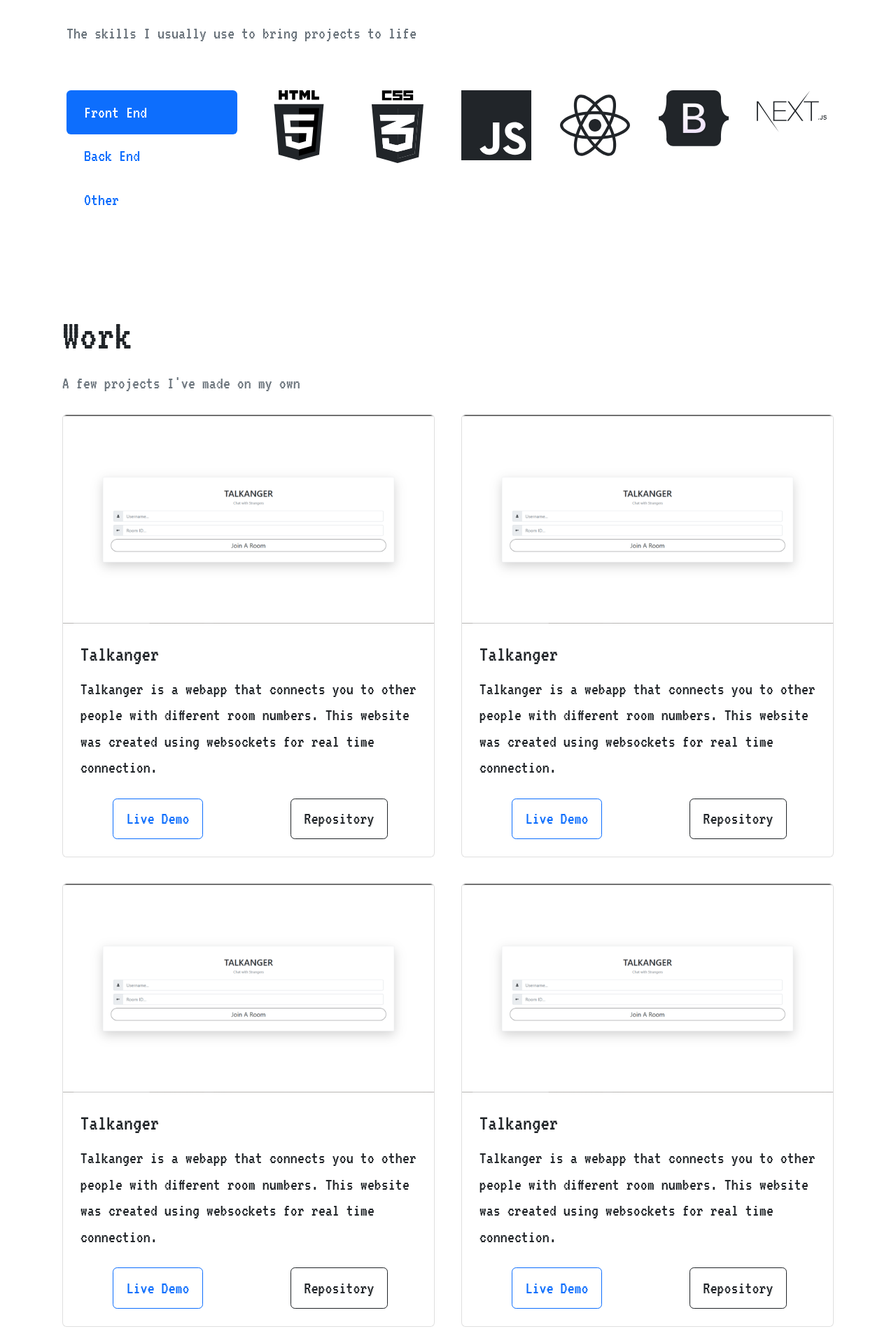
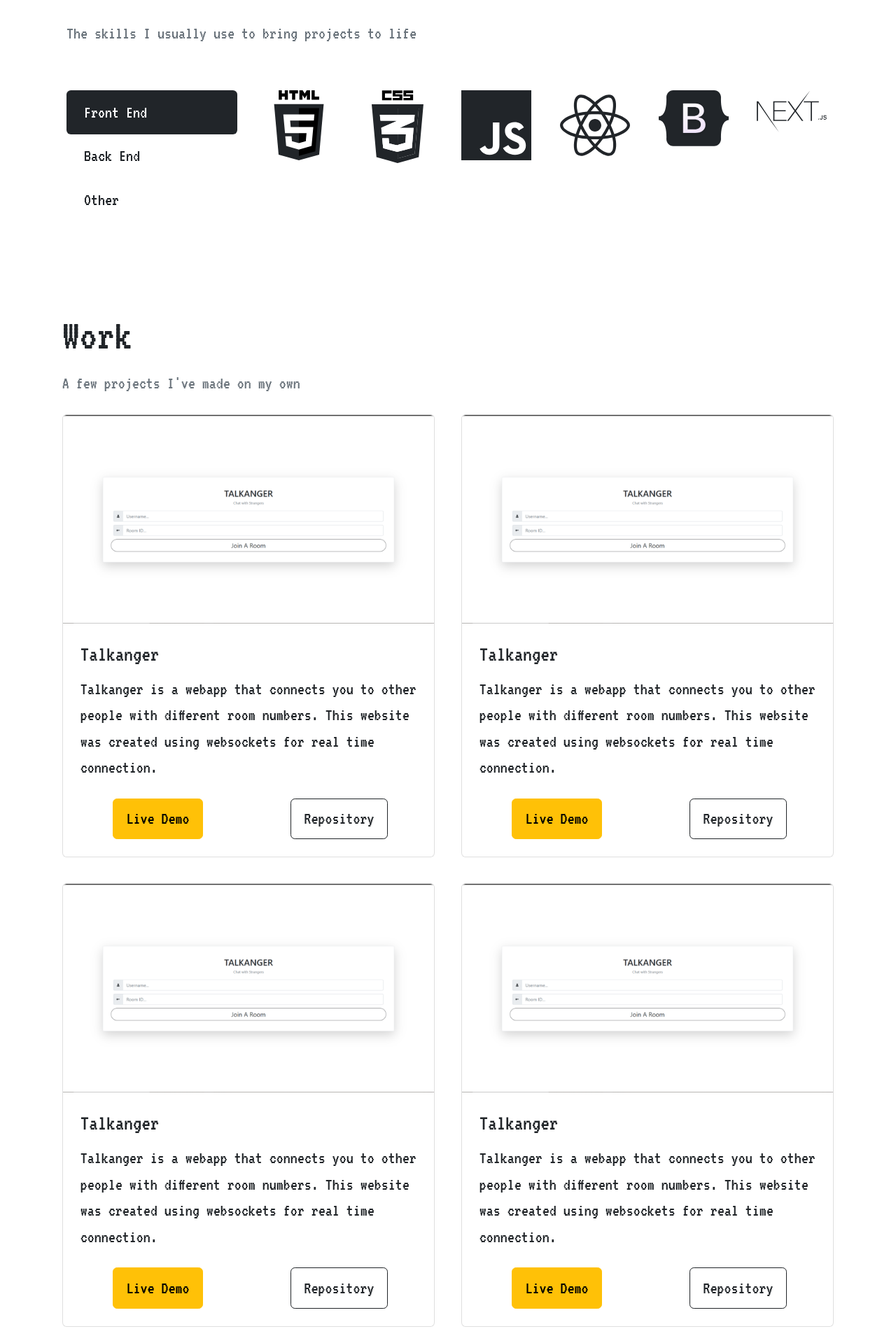
Before and after one commit to coronado03/personal-portfolio, a Next.js app: page / in a window 1280 px wide. Shown: the part 1721-3640 px from the top of the page at 70% size. Built offline with nearby package versions, Linux system fonts and the light colour scheme.

Commit message:
changed css colors

```diff
--- a/components/skills.js
+++ b/components/skills.js
@@ -18,22 +18,22 @@ export default function Skills() {
           <Tab.Container id="left-tabs-example" defaultActiveKey="first">
             <Row className="mt-4">
               <Col sm={3} className="mb-3">
-                <Nav variant="pills" className="flex-column ">
+                <Nav variant="pills" className="flex-column">
                   <Nav.Item>
-                    <Nav.Link eventKey="first">Front End</Nav.Link>
+                    <Nav.Link className="black" eventKey="first">Front End</Nav.Link>
                   </Nav.Item>
                   <Nav.Item>
-                    <Nav.Link eventKey="second">Back End</Nav.Link>
+                    <Nav.Link className="black" eventKey="second">Back End</Nav.Link>
                   </Nav.Item>
                   <Nav.Item>
-                    <Nav.Link eventKey="third">Other</Nav.Link>
+                    <Nav.Link className="black" eventKey="third">Other</Nav.Link>
                   </Nav.Item>
                 </Nav>
               </Col>
               <Col sm={9}>
                 <Tab.Content>
                   <Tab.Pane eventKey="first">
-                    <Row xs={2} lg={6}>
+                    <Row className="gy-3" xs={2} lg={6}>
                       <Col>
                         <Image
                           src="\skill-images\HTML5.svg"
@@ -77,7 +77,7 @@ export default function Skills() {
                   </Tab.Pane>
 
                   <Tab.Pane eventKey="second">
-                    <Row xs={2} lg={6}>
+                    <Row className="gy-3" xs={2} lg={6}>
                       <Col>
                         <Image
                           src="\skill-images\NODEJS.svg"
@@ -112,7 +112,7 @@ export default function Skills() {
                   </Tab.Pane>
 
                   <Tab.Pane eventKey="third">
-                    <Row xs={2} lg={6}>
+                    <Row className="gy-3" xs={2} lg={6}>
                       <Col>
                         <Image
                           src="\skill-images\GIT.svg"
--- a/components/work.js
+++ b/components/work.js
@@ -35,7 +35,7 @@ export default function Work() {
                 </Card.Text>
                 <Row md={12}>
                   <Col className="justify-content-center text-center">
-                    <Button variant="outline-primary">Live Demo</Button>
+                    <Button variant="warning">Live Demo</Button>
                   </Col>
                   <Col className="justify-co<ntent-center text-center">
                     <Link href="https://github.com/coronado03/Talkanger/tree/main/global-chat">
@@ -59,7 +59,7 @@ export default function Work() {
                 </Card.Text>
                 <Row md={12}>
                   <Col className="justify-content-center text-center">
-                    <Button variant="outline-primary">Live Demo</Button>
+                    <Button variant="warning">Live Demo</Button>
                   </Col>
                   <Col className="justify-co<ntent-center text-center">
                     <Link href="https://github.com/coronado03/Talkanger/tree/main/global-chat">
@@ -83,7 +83,7 @@ export default function Work() {
                 </Card.Text>
                 <Row md={12}>
                   <Col className="justify-content-center text-center">
-                    <Button variant="outline-primary">Live Demo</Button>
+                    <Button variant="warning">Live Demo</Button>
                   </Col>
                   <Col className="justify-co<ntent-center text-center">
                     <Link href="https://github.com/coronado03/Talkanger/tree/main/global-chat">
@@ -107,7 +107,7 @@ export default function Work() {
                 </Card.Text>
                 <Row md={12}>
                   <Col className="justify-content-center text-center">
-                    <Button variant="outline-primary">Live Demo</Button>
+                    <Button variant="warning">Live Demo</Button>
                   </Col>
                   <Col className="justify-co<ntent-center text-center">
                     <Link href="https://github.com/coronado03/Talkanger/tree/main/global-chat">
--- a/pages/_app.js
+++ b/pages/_app.js
@@ -1,3 +1,4 @@
+import 'bootstrap/dist/css/bootstrap.min.css';
 import '../styles/main.css'
 
 function MyApp({ Component, pageProps }) {
--- a/pages/index.js
+++ b/pages/index.js
@@ -5,7 +5,7 @@ import Work from "../components/work";
 import Contact from "../components/contact";
 import Footer from "../components/footer";
 import About from "../components/about";
-import 'bootstrap/dist/css/bootstrap.min.css';
+
 
 export default function Home() {
   return (
--- a/styles/main.css
+++ b/styles/main.css
@@ -29,7 +29,12 @@
     height: auto;
 }
 
-.nav-pills-diff {
-    color: #fff;
+.black{
+    color: #212529;
+}
+
+
+
+.nav-pills .nav-link.active, .nav-pills .show>.nav-link {
     background-color: #212529;
 }
```
